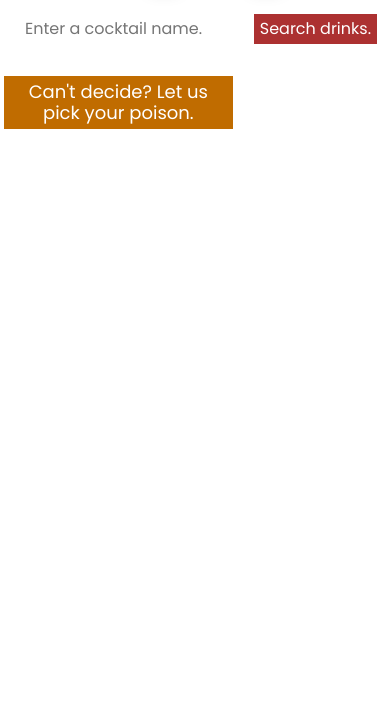
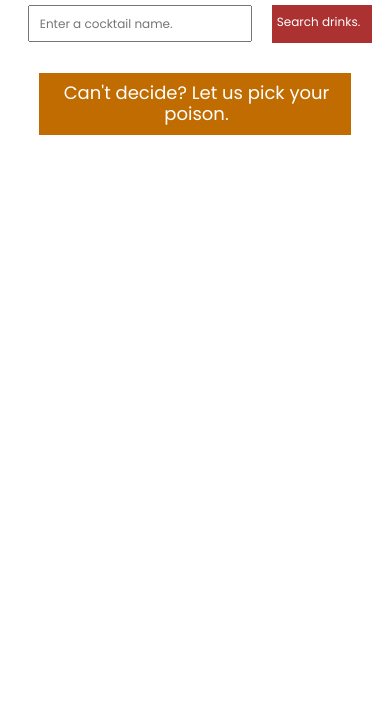
Before and after one commit to mackwick/GA-Unit1_Project, a plain HTML site: page index.html in a window 390 px wide. Shown: the part 126-844 px from the top of the page. Drawn offline with nearby package versions, Linux system fonts and the light colour scheme; no server answers.

Commit message:
addressed some responsiveness issues

```diff
--- a/style.css
+++ b/style.css
@@ -1,7 +1,6 @@
 /*****************DESIGN: OVERALL*****************/
 * {
     box-sizing: border-box;
-    border: 1px solid white;
 }
 
 body {
@@ -28,16 +27,7 @@ body {
     width: 50%;
     display: flex;
     flex-direction: column;
-    /* grid-template-columns: 1fr 1fr 1fr 1fr 1fr 1fr 1fr 1fr;
-    grid-template-rows: 1fr 1fr 1fr 1fr 1fr 1fr 1fr 1fr 1fr 1fr; */
-    /* flex-direction: column; */
-
 }
-
-/* header {
-    grid-column: 1/8;
-    grid-row: 1/7;
-} */
 
 h1 {
     margin: 200px 0 30px 30px;
@@ -49,38 +39,44 @@ h1 {
 }
 
 form {
-    /* grid-column: 1/8;
-    grid-row: 5/6; */
     display: flex;
     justify-content: space-between;
+    align-items: start;
+    margin: 0 50px 0 30px;
 }
 
 input {
-    margin-left: 30px;
+    margin-left: 10px;
     padding: 10px;
     width: 500px;
 }
 
 button {
     border: none;
-    padding: 10px 25px 15px 25px;
+    font-size: 12px;
+    padding: 10px 12px 10px 15px;
     background-color: rgb(172, 49, 49);
     color: white;
 }
 
+button:active {
+    background: #d29494;
+}
+
 #bonus {
-    /* grid-column: 1/8;
-    grid-row: 6/7; */
     display: flex;
     justify-content: right;
-    margin: 30px 0;
+    margin: 30px 30px 30px 0;
 }
 
 #random {
-
     background-color: rgb(192, 108, 0);
     width: 60%;
     font-size: 18px;
+}
+
+#random:active {
+    background: rgb(227, 165, 84);
 }
 
 /******************DESIGN: LEFT SIDE*******************/
@@ -154,6 +150,10 @@ p {
         margin: 0 50px 0 60px;
     }
 
+    #nameSearch {
+        font-size: 16px;
+    }
+
     #cocktail {
         padding: 50px 75px;
     }
@@ -188,17 +188,29 @@ p {
 
     form {
         margin: 0 8px;
-        font-size: 16px;
+        justify-content: space-around;
     }
 
     input {
+        font-size: 12px;
         margin-left: 10px;
-        padding: 0 0 0 2px;
         width: 60%;
     }
 
-    button {
-        padding: 6px;
+    #nameSearch {
+        font-size: 12px;
+        padding: 10px 12px 15px 5px;
+    }
+
+    #bonus {
+        margin: 30px 0;
+        flex-direction: row !important;
+        justify-content: center;
+    }
+
+    #random {
+        width: 80%;
+        font-size: 18px;
     }
 
 /**MOBILE Cocktail Section**/
@@ -288,12 +300,23 @@ p {
 
         input {
             margin-left: 0;
-            padding: 0 0 0 2px;
             width: 60%;
         }
 
         button {
             padding: 15px;
+        }
+
+        #bonus {
+            display: flex;
+            justify-content: right;
+            margin: 30px 30px 30px 0;
+        }
+
+        #random {
+            background-color: rgb(192, 108, 0);
+            width: 60%;
+            font-size: 18px;
         }
 
     /**TABLET Cocktail Section**/
```
